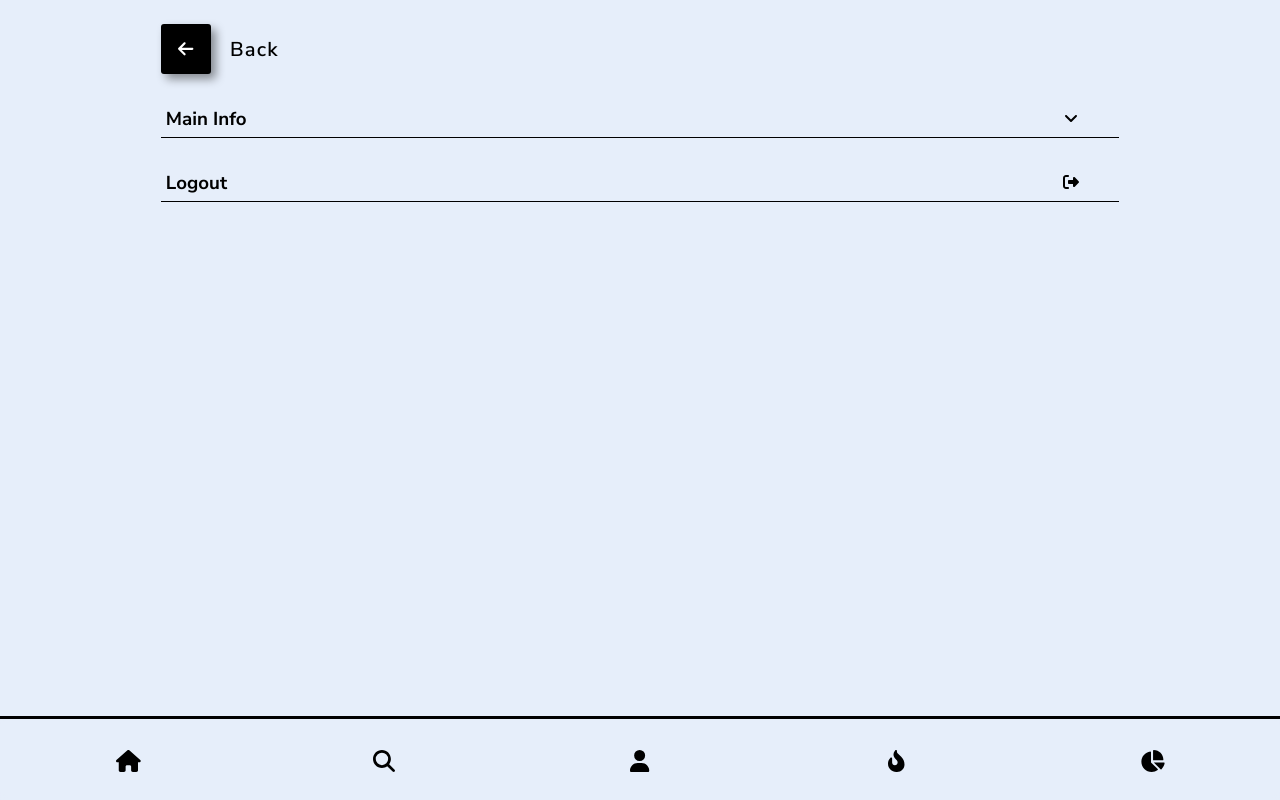
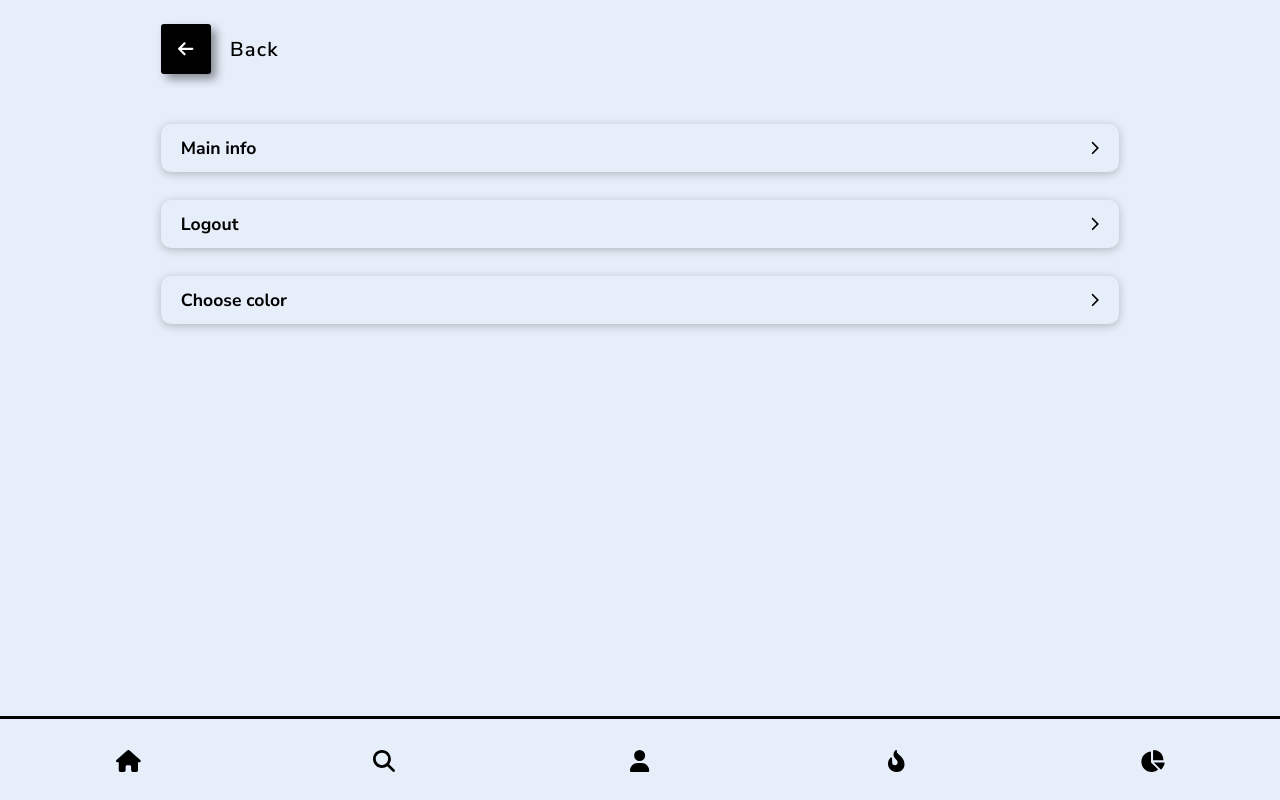
Before and after one commit to galeb9/GreekGeek, a Vue app: page /settings in a window 1280 px wide. Built offline with nearby package versions, Linux system fonts and the light colour scheme; no server answers; the database is empty; sample sign-in values are in the browser's storage.

Commit message:
fix: Base dropwdown in settings, daily progress reset

```diff
--- a/src/assets/scss/_variables.scss
+++ b/src/assets/scss/_variables.scss
@@ -44,6 +44,28 @@ $orange: #f4a261;
   }
 }
 
+// move-in-top
+.move-in-top-enter-active{
+  animation: move-in-top .3s ease-in-out
+}
+.move-in-top-leave-active {
+  animation: move-in-top .3s ease-in-out reverse
+}
+@keyframes move-in-top {
+  from{
+    transform: translateY(-10vh);
+    opacity: 0;
+  }
+  50%{
+    opacity: 0;
+  }
+  to{
+    transform: translateY(0);
+    opacity: 1;
+  }
+}
+
+
 // body {
 // 	background: linear-gradient(-45deg, black, $purple, $greyColor);
 // 	background-size: 400% 400%;
--- a/src/components/UI/BaseDropdown.vue
+++ b/src/components/UI/BaseDropdown.vue
@@ -1,15 +1,21 @@
 <template>
   <div class="base-dropdown container--box">
-    <div @click="toggleDropdown()" class="base-dropdown__header">
+    <div
+      @click="toggleDropdown()" class="base-dropdown__header"
+      :style="{ borderRadius: isDown ? '10px 10px 2px 2px' : '10px'}"
+    >
       <h2 class="base-dropdown__header-heading">{{ title }}</h2>
       <font-awesome-icon
         :class="['icon-item', { rotate: isDown }]"
         :icon="['fa', 'chevron-right']"
       />
     </div>
-    <div v-show="isDown" class="base-dropdown__body">
-      <slot></slot>
-    </div>
+
+    <Transition name="move-in-top">
+      <div v-show="isDown" class="base-dropdown__body">
+        <slot></slot>
+      </div>
+    </Transition>
   </div>
 </template>
 
@@ -33,13 +39,20 @@ export default {
 </script>
 
 <style lang="scss">
+@import '@/assets/scss/_variables.scss';
+
 .base-dropdown {
   .base-dropdown__header {
-    padding: 14px 16px;
+    -webkit-tap-highlight-color: transparent;
+    padding: 12px 20px;
     display: flex;
     justify-content: space-between;
     align-items: center;
     cursor: pointer;
+    border-radius: 10px;
+    box-shadow: rgba(99, 99, 99, 0.39) 0px 2px 8px 0px;
+    transition: all 0.2s ease-in;
+
     .base-dropdown__header-heading {
       font-size: 1.1em;
     }
@@ -53,8 +66,10 @@ export default {
     }
   }
   .base-dropdown__body {
-    padding: 14px 16px;
-    border-top: 1px solid $lightGrey;
+    padding: 18px 20px;
+    margin-top: 10px;
+    border-radius: 2px 2px 10px 10px;
+    box-shadow: rgba(99, 99, 99, 0.39) 0px 2px 8px 0px;
   }
 }
 </style>
--- a/src/components/UI/GoBack.vue
+++ b/src/components/UI/GoBack.vue
@@ -27,7 +27,6 @@ export default {
 <style lang="scss">
 @import '@/assets/scss/_variables.scss';
     .go-back{
-
         display: flex;
         align-items: center;
         gap: 1.2rem;
--- a/src/components/settings/SettingsItem.vue
+++ /dev/null
@@ -1,91 +0,0 @@
-<template>
-    <div
-        @click="toggleDropdown"
-        :class="['settings__item', {'dropdownActive' : isVisible}]"
-    >
-        <div class="settings__item__info">
-            <h3>{{ title }}</h3>
-            <div class="fa-container">
-                <font-awesome-icon class="fa-settings" :icon="['fa', 'angle-down']"/>
-            </div>
-        </div>
-        <transition name="move-in-bottom">
-            <div v-if="isVisible" class="settings__item__dropdown">
-                <p class="drop-item">{{ dropItem }}</p>
-                <slot class="drop-item"></slot>
-            </div>
-        </transition>
-
-    </div>
-</template>
-
-<script>
-export default {
-    props: {
-        title: {
-            type: String,
-            default: 'Title'
-        },
-        dropItem: {
-            type: String,
-            default: ""
-        }
-    },
-    data(){
-        return{
-        isVisible: false,
-        }
-    },
-    computed: {
-
-    },
-    methods: {
-        toggleDropdown(){
-            this.isVisible = !this.isVisible
-        },
-    },
-}
-</script>
-
-<style lang="scss">
-@import '@/assets/scss/_variables.scss';
-
-    .settings__item{
-        background: transparent;
-        padding: 1rem 0;
-        margin: 0 auto;
-        .settings__item__info{
-          display: flex;
-          justify-content: space-between;
-          align-items: center;
-          border-bottom: 1px solid $secondary;
-          padding-bottom: .3rem;
-          h3,
-          .fa-settings{
-            margin: 0 5px;
-          }
-          .fa-container{
-            width: 10%;
-            // border: 1px solid black;
-            text-align: center;
-          }
-
-        }
-        .settings__item__dropdown{
-          padding-top: 1rem;
-          .drop-item{
-            letter-spacing: 1px;
-            white-space: pre-line;
-          }
-        }
-      }
-    .dropdownActive{
-        transition: all ease-in-out .2s;
-        //background: $secondary;
-        //color: white;
-        .fa-settings{
-          transition: all ease-in-out .2s;
-          transform: rotate(180deg);
-        }
-    }
-</style>
--- a/src/components/stats/past/PastStats.vue
+++ b/src/components/stats/past/PastStats.vue
@@ -7,7 +7,7 @@
                 class="filter__item-container"
                 @click="selectMonth(item)"
             >
-                <div :class="['filter__item', { 'filter--active': month === item }]">{{ month === item ? item : item.slice(0, 3) }}</div>
+                <div :class="['filter__item', { 'filter--active': month === item }]">{{ showMonth(item) }}</div>
             </div>
         </div>
         <PastStatsMonth
@@ -41,16 +41,13 @@ export default {
             monthsReversed: ["December", "November", "October",  "September", "August", "July", "June", "May", "April", "March", "February", "January"]
         }
     },
-    computed: {
-        // showMonth(activeItem) {
-        //     return this.month === activeItem ? activeItem : activeItem.slice(0, 3)
-        // },
-    },
     methods: {
         getMonthByWord(month) {
             return this.months[month]
         },
-
+        showMonth(item) {
+            return this.month === item ? item : item.slice(0, 3)
+        },
         selectMonth(month) {
             console.log(month)
             this.month = month
--- a/src/components/stats/present/DailyStats.vue
+++ b/src/components/stats/present/DailyStats.vue
@@ -174,6 +174,7 @@ export default {
       this.calories = 0
       this.popupVisible = false
       this.count = 0
+      this.progress = 0
     },
     resetToday(day, month){
       this.saveToday(day, month);
--- a/src/main.js
+++ b/src/main.js
@@ -28,7 +28,6 @@ import TheHeader from '@/components/layout/TheHeader.vue'
 import BaseProgress from '@/components/UI/BaseProgress.vue'
 import Loader from '@/components/UI/LoaderThingy.vue'
 import BaseProductSlider from '@/components/UI/BaseProductSlider.vue'
-
 
 
 let app;
--- a/src/scripts/fa_icons.js
+++ b/src/scripts/fa_icons.js
@@ -20,6 +20,7 @@ import {
     faEyeLowVision,
     faArrowDownLong,
     faTrashCan,
+    faChevronRight,
 } from "@fortawesome/free-solid-svg-icons";
 // import { faGoogle } from '@fortawesome/free-brands-svg-icons'
 const icons = [
@@ -43,6 +44,7 @@ const icons = [
     faEyeLowVision,
     faArrowDownLong,
     faTrashCan,
+    faChevronRight
 ]
 
 for(let i = 0; i < icons.length; i++){
--- a/src/views/TheHome.vue
+++ b/src/views/TheHome.vue
@@ -1,7 +1,6 @@
 <template>
   <div class="home">
     <div class="home__top">
-      {{}}
       <HomeHead />
       <TheWelcome />
       <HomeStats />
--- a/src/views/TheSettings.vue
+++ b/src/views/TheSettings.vue
@@ -6,22 +6,42 @@
       :absolute="false"
       @click="goHome"
     />
-    <div class="container">
-      <div class="settings__items">
-        <SettingsItem
-          title="Main Info"
-          :dropItem="'Username: ' + username + '\nEmail: ' + email"
-        />
-
-        <div class="logout settings__item" @click="logout">
-          <div class="settings__item__info">
-            <h3>Logout</h3>
-            <div class="fa-container">
-              <font-awesome-icon class="fa-settings" :icon="['fa', 'right-from-bracket']"/>
-            </div>
+    <div class="settings__items">
+      <BaseDropdown title="Main info">
+        <div class="main-info__container">
+          <div class="main-info__row">
+            <p class="main-info__row-item">Username</p>
+            <p class="main-info__row-item"><strong>{{ username }}</strong></p>
+          </div>
+          <div class="main-info__row">
+            <p class="main-info__row-item">Email</p>
+            <p class="main-info__row-item"><strong>{{ email }}</strong></p>
           </div>
         </div>
-      </div>
+      </BaseDropdown>
+      <BaseDropdown title="Logout">
+        <div class="logout__container" @click="logout">
+          <p>Would you like to log out?</p>
+          <font-awesome-icon class="fa-settings" :icon="['fa', 'right-from-bracket']"/>
+        </div>
+      </BaseDropdown>
+
+
+
+      <BaseDropdown title="Choose color">
+        <div class="color__container">
+          <div class="color__type">
+            <label for="bg">Background</label>
+            <input type="color" id="bg" name="bg" :value="bg">
+          </div>
+          <div class="color__type">
+            <label for="complementary">Complementary</label>
+            <input class="" type="color" id="complementary" name="complementary" :value="complementary">
+          </div>
+        </div>
+      </BaseDropdown>
+      <!-- <p>bg: {{ bg }}</p>
+      <p>comp: {{complementary}}</p> -->
 
     </div>
   </div>
@@ -29,23 +49,23 @@
 
 <script>
 import { auth, db } from '@/components/firebaseInit.js';
-import SettingsItem from '@/components/settings/SettingsItem.vue'
-
+import BaseDropdown from '@/components/UI/BaseDropdown.vue'
 
 export default {
   components: {
-    SettingsItem
+    BaseDropdown
   },
   data(){
     return{
       email: null,
-      username: null
+      username: null,
+      bg: "#E6EEFA",
+      complementary: "black"
     }
   },
   methods: {
     logout(){
       auth.signOut().then(() => {
-        // this.$router.push('/login');
         this.$router.go({path : this.$router.path});
       })
     },
@@ -53,10 +73,7 @@ export default {
       this.$router.push("/")
     },
     getUsername(){
-      db.collection("users").doc(auth.currentUser.uid).get()
-        .then(user => {
-          this.username = user.data().username;
-        })
+      db.collection("users").doc(auth.currentUser.uid).get().then(user => this.username = user.data().username)
     }
   },
   created(){
@@ -72,11 +89,45 @@ export default {
   .settings{
     color: black;
     min-height: 70vh;
-    .container{
+    .settings__items {
       display: flex;
       flex-direction: column;
-      gap: 1rem;
-      margin-top: 1rem;
+      gap: 28px;
+      margin-top: 50px;
+      .logout__container {
+        display: flex;
+        align-items: center;
+        justify-content: space-between;
+        .fa-settings {
+          cursor: pointer;
+        }
+      }
+      .main-info__container {
+        .main-info__row {
+          display: flex;
+          justify-content: space-between;
+        }
+      }
+      .color__container {
+        display: flex;
+        flex-direction: column;
+        gap: 6px;
+        .color__type {
+          display: flex;
+          align-items: center;
+          justify-content: space-between;
+          input[type="color" i] {
+            appearance: auto;
+            width: 90px;
+            height: 40px;
+            cursor: pointer;
+            background-color: transparent;
+            color: transparent;
+            border: none;
+            border-radius: 8px;
+          }
+        }
+      }
     }
   }
 </style>
```
